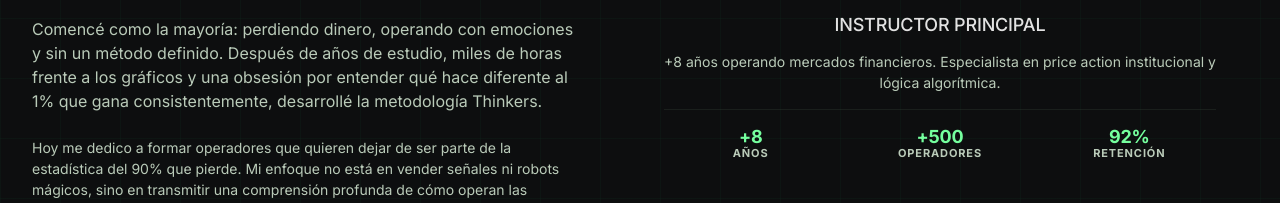
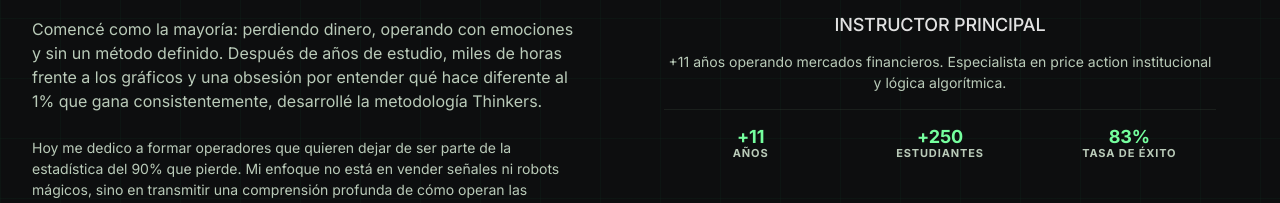
Before and after one commit to srbills04/institutional-alpha, an Angular app: page /sobre-mi in a window 1280 px wide. Shown: the part 342-545 px from the top of the page. Built offline with nearby package versions, Linux system fonts and the light colour scheme.

Commit message:
fix: actualizar estadisticas - 11 años, 250+ estudiantes, 83% tasa de exito

```diff
--- a/src/app/pages/sobre-mi/sobre-mi.component.html
+++ b/src/app/pages/sobre-mi/sobre-mi.component.html
@@ -17,19 +17,19 @@ Hoy me dedico a formar operadores que quieren dejar de ser parte de la estadíst
 <div class="flex-1 glass-panel p-8 rounded-lg text-center space-y-4">
 <img src="/assets/profile.jpeg" alt="Instructor THINKERS" class="w-32 h-32 rounded-full object-cover mx-auto border-2 border-primary/30">
 <h3 class="text-data-lg text-on-surface uppercase">Instructor Principal</h3>
-<p class="text-body-md text-on-surface-variant">+8 años operando mercados financieros. Especialista en price action institucional y lógica algorítmica.</p>
+<p class="text-body-md text-on-surface-variant">+11 años operando mercados financieros. Especialista en price action institucional y lógica algorítmica.</p>
 <div class="grid grid-cols-3 gap-4 pt-4 border-t border-outline-variant/30">
 <div>
-<div class="text-primary text-data-lg font-bold">+8</div>
+<div class="text-primary text-data-lg font-bold">+11</div>
 <div class="text-label-caps text-on-surface-variant uppercase">Años</div>
 </div>
 <div>
-<div class="text-primary text-data-lg font-bold">+500</div>
-<div class="text-label-caps text-on-surface-variant uppercase">Operadores</div>
+<div class="text-primary text-data-lg font-bold">+250</div>
+<div class="text-label-caps text-on-surface-variant uppercase">Estudiantes</div>
 </div>
 <div>
-<div class="text-primary text-data-lg font-bold">92%</div>
-<div class="text-label-caps text-on-surface-variant uppercase">Retención</div>
+<div class="text-primary text-data-lg font-bold">83%</div>
+<div class="text-label-caps text-on-surface-variant uppercase">Tasa de Éxito</div>
 </div>
 </div>
 </div>
```
